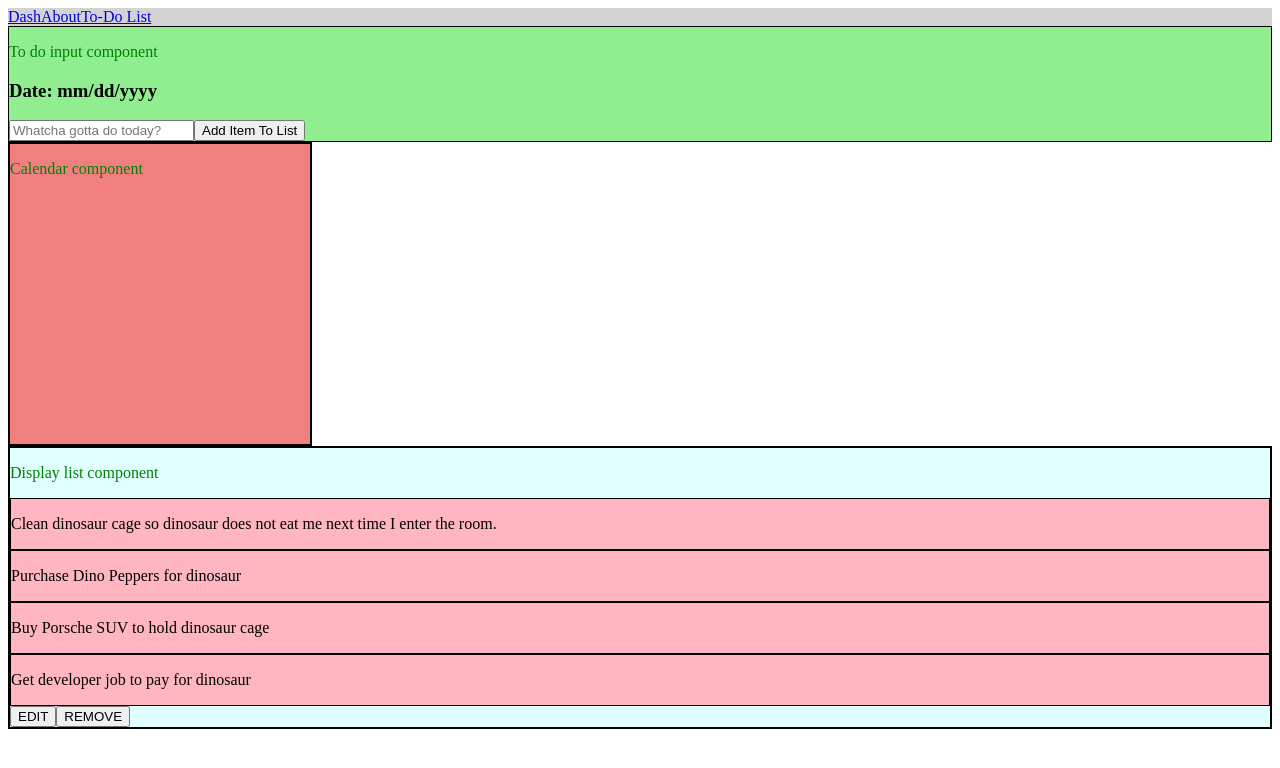
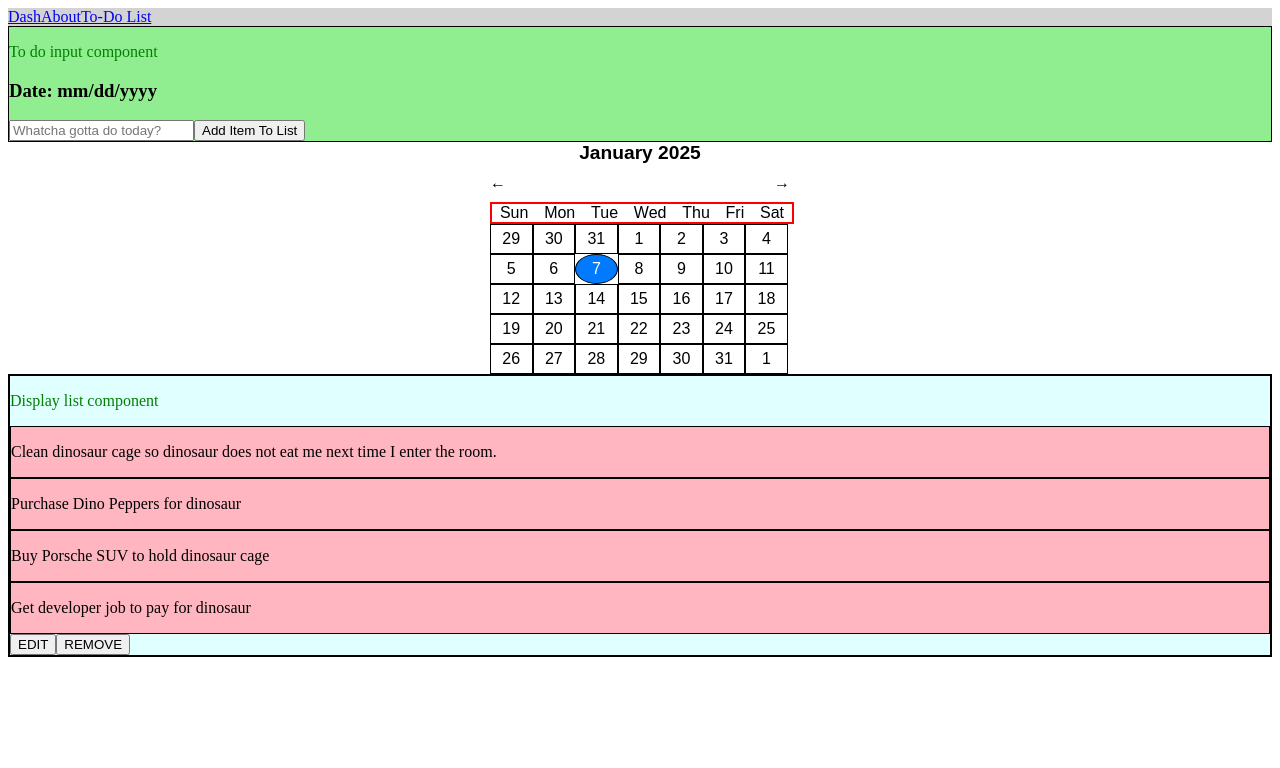
Before and after one commit to Jamzcode/kdash, a Vue app: page /to-do-list in a window 1280 px wide. Shown: the top 768 px of the page. Built offline with nearby package versions, Linux system fonts and the light colour scheme.

Commit message:
added calendar and functionality to calendar section

```diff
--- a/src/components/CalendarComponent.vue
+++ b/src/components/CalendarComponent.vue
@@ -1,21 +1,167 @@
 <template>
-  <section class="calendar section">
-    <p class="component-name">Calendar component</p>
-  </section>
+  <div class="calendar">
+    <div class="calendar-current-date">{{ currentMonthYear }}</div>
+    <div class="calendar-navigation">
+      <span id="calendar-prev" @click="navigate(-1)">&#8592;</span>
+      <span id="calendar-next" @click="navigate(1)">&#8594;</span>
+    </div>
+
+    <div class="days-of-the-week">
+      <div class="day">Sun</div>
+      <div class="day">Mon</div>
+      <div class="day">Tue</div>
+      <div class="day">Wed</div>
+      <div class="day">Thu</div>
+      <div class="day">Fri</div>
+      <div class="day">Sat</div>
+    </div>
+
+    <ul class="calendar-dates">
+      <li
+        v-for="(date, index) in dates"
+        :key="index"
+        :class="date.isToday ? 'active' : date.isActive ? 'inactive' : ''"
+      >
+        {{ date.value }}
+      </li>
+    </ul>
+  </div>
 </template>
 
 <script>
 export default {
   name: "calendarComponent",
+  data() {
+    return {
+      date: new Date(),
+      year: new Date().getFullYear(),
+      month: new Date().getMonth(),
+      months: [
+        "January",
+        "February",
+        "March",
+        "April",
+        "May",
+        "June",
+        "July",
+        "August",
+        "September",
+        "October",
+        "November",
+        "December",
+      ],
+      dates: [],
+    };
+  },
+  computed: {
+    currentMonthYear() {
+      return `${this.months[this.month]} ${this.year}`;
+    },
+  },
+  methods: {
+    generateCalendar() {
+      const dayOne = new Date(this.year, this.month, 1).getDay();
+      const lastDate = new Date(this.year, this.month + 1, 0).getDate();
+      const dayEnd = new Date(this.year, this.month, lastDate).getDay();
+      const prevMonthLastDate = new Date(this.year, this.month, 0).getDate();
+
+      const datesArray = [];
+
+      //Add dates from the previous month
+      for (let i = dayOne; i > 0; i--) {
+        datesArray.push({
+          value: prevMonthLastDate - i + 1,
+          isInactive: true,
+        });
+      }
+
+      //Add dates from the current month
+      for (let i = 1; i <= lastDate; i++) {
+        datesArray.push({
+          value: i,
+          isToday:
+            i === this.date.getDate() &&
+            this.month === new Date().getMonth() &&
+            this.year === new Date().getFullYear(),
+          isInactive: false,
+        });
+      }
+
+      //Add dates from the next month
+      for (let i = dayEnd; i < 6; i++) {
+        datesArray.push({
+          value: i - dayEnd + 1,
+          isInactive: true,
+        });
+      }
+      this.dates = datesArray;
+    },
+    navigate(direction) {
+      this.month += direction;
+
+      if (this.month < 0 || this.month > 11) {
+        this.date = new Date(this.year, this.month);
+        this.year = this.date.getFullYear();
+        this.month = this.date.getMonth();
+      } else {
+        this.date = new Date();
+      }
+
+      this.generateCalendar();
+    },
+  },
+  mounted() {
+    this.generateCalendar();
+  },
 };
 </script>
 
 <style scoped>
-.calendar {
-  background: lightcoral;
+.days-of-the-week {
+  display: flex;
+  width: 100%;
+  justify-content: space-around;
+  border: solid red 2px;
 }
 
-.component-name {
-  color: green;
+li {
+  border: solid black 1px;
+}
+
+.calendar {
+  font-family: Arial, sans-serif;
+  max-width: 300px;
+  margin: 0 auto;
+  text-align: center;
+}
+.calendar-navigation {
+  display: flex;
+  justify-content: space-between;
+  margin-bottom: 10px;
+}
+.calendar-current-date {
+  font-size: 1.2em;
+  font-weight: bold;
+  margin-bottom: 10px;
+}
+.calendar-dates {
+  display: flex;
+  flex-wrap: wrap;
+  list-style: none;
+  padding: 0;
+  margin: 0;
+}
+.calendar-dates li {
+  width: calc(100% / 7.4); /* 7 days in a week */
+  text-align: center;
+  padding: 5px 0;
+}
+.calendar-dates .inactive {
+  color: #ccc;
+}
+.calendar-dates .active {
+  background-color: #007bff;
+  color: white;
+  border-radius: 50%;
 }
 </style>
```
